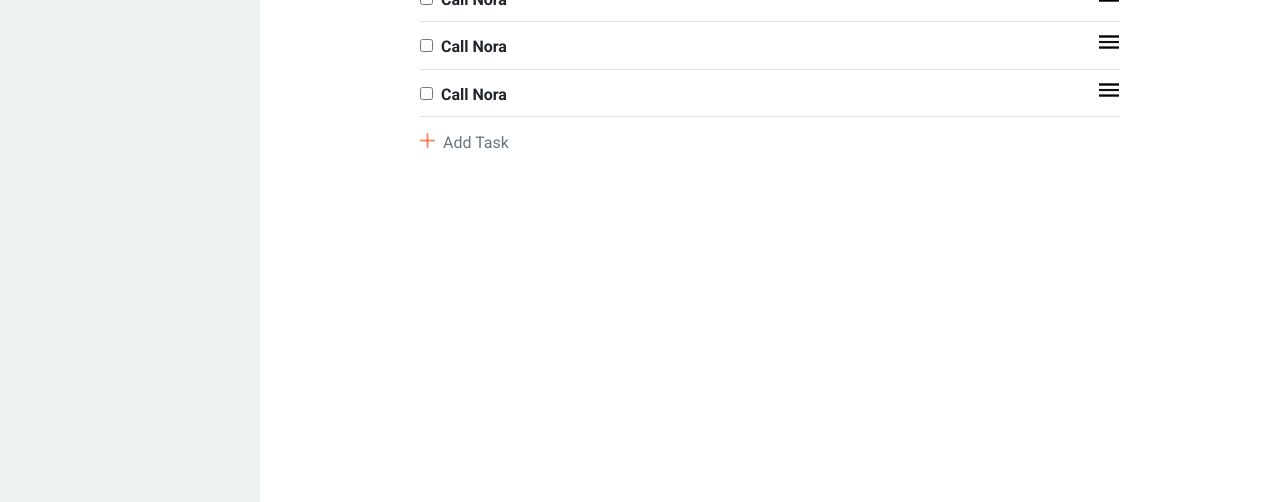
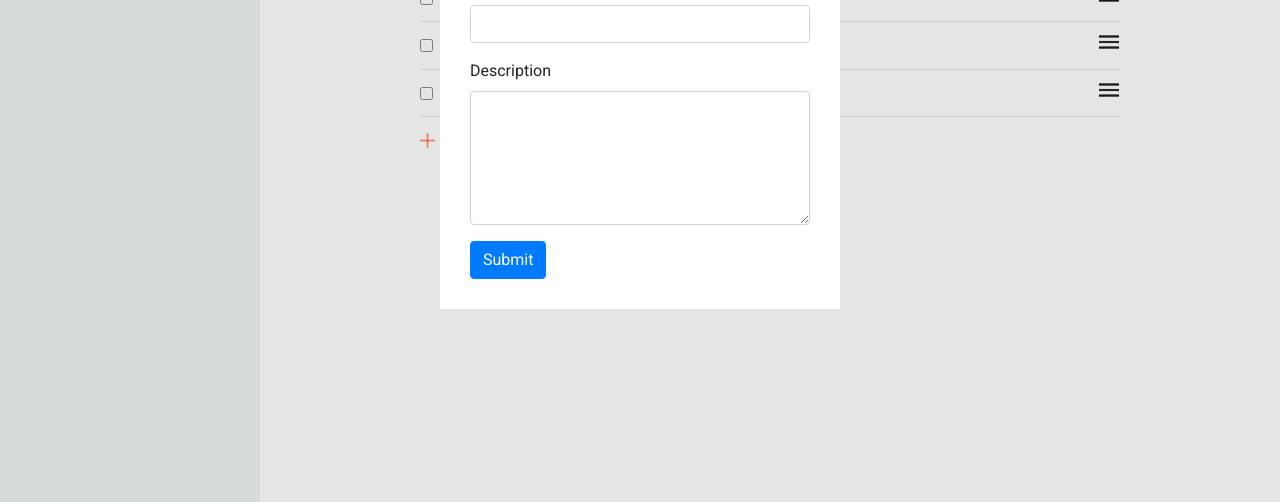
Before and after one commit to misterpaul4/TODO-List, a website built with webpack: page experiments/index.html in a window 1280 px wide. Shown: the part 297-799 px from the top of the page. Built offline with nearby package versions, Linux system fonts and the light colour scheme.

Commit message:
Style the project form in the experiment project

```diff
--- a/experiments/index.html
+++ b/experiments/index.html
@@ -199,6 +199,22 @@
     </section>
   </main>
 
+  <div class="form-container" id="project-form">
+    <form>
+      <h2>New Project</h2>
+      <div class="form-group">
+        <label for="title">Title</label>
+        <input type="text" name="title" class="form-control" id="title">
+      </div>
+
+      <div class="form-group">
+        <label for="description">Description</label>
+        <textarea class="form-control" name="description" id="description" rows="5"></textarea>
+      </div>
+      <button type="submit" class="btn btn-primary" id="project-submit">Submit</button>
+    </form>
+  </div>
+
   <!-- JS, Popper.js, and jQuery -->
   <script src="https://code.jquery.com/jquery-3.5.1.slim.min.js" integrity="sha384-DfXdz2htPH0lsSSs5nCTpuj/zy4C+OGpamoFVy38MVBnE+IbbVYUew+OrCXaRkfj" crossorigin="anonymous"></script>
   <script src="https://cdn.jsdelivr.net/npm/popper.js@1.16.1/dist/umd/popper.min.js" integrity="sha384-9/reFTGAW83EW2RDu2S0VKaIzap3H66lZH81PoYlFhbGU+6BZp6G7niu735Sk7lN" crossorigin="anonymous"></script>
--- a/experiments/style.css
+++ b/experiments/style.css
@@ -282,3 +282,21 @@ button:hover {
 .btn:focus {
   box-shadow: inset 0 -1px 0 #ddd;
 }
+
+.form-container {
+  position: absolute;
+  top: 0;
+  bottom: 0;
+  left: 0;
+  right: 0;
+  background-color: rgba(128, 128, 128, 0.205);
+  display: flex;
+  justify-content: center;
+  align-items: center;
+}
+
+.form-container form {
+  width: 400px;
+  background-color: white;
+  padding: 30px;
+}
```
